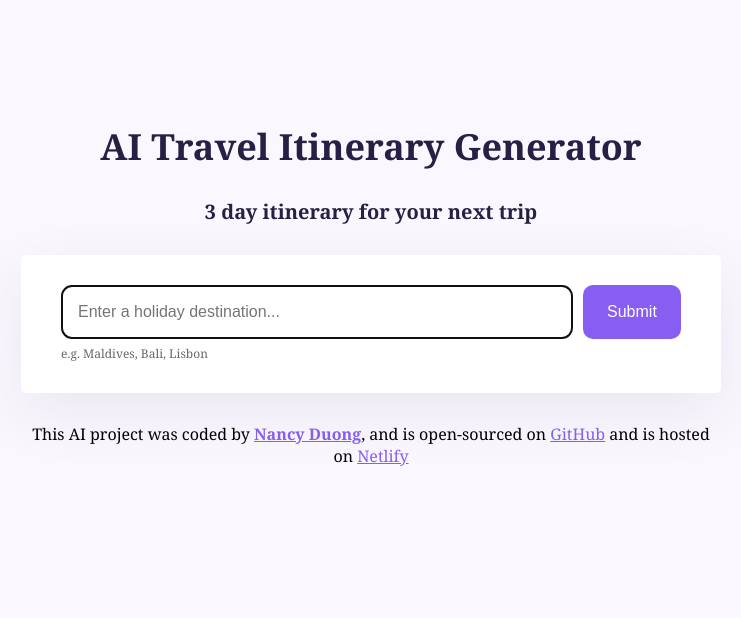
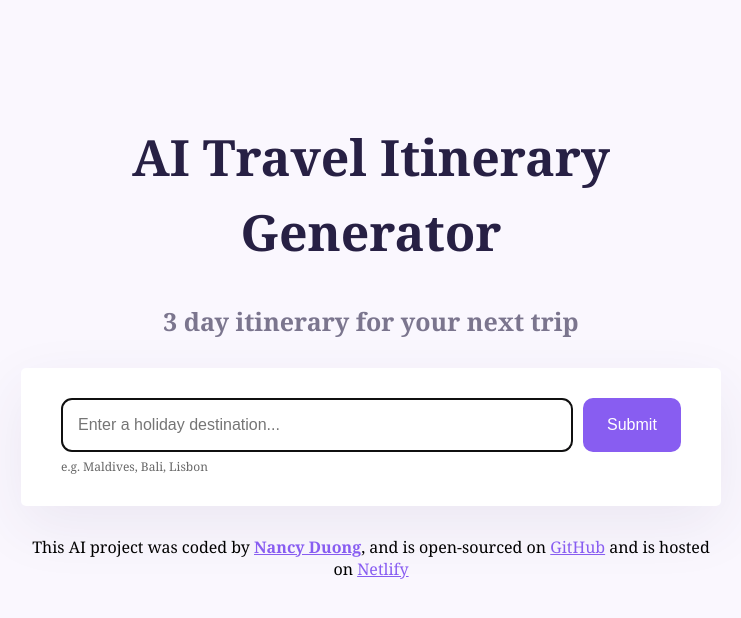
Before and after one commit to nanceed/AI-travel-generator, a plain HTML site: page index.html in a window 1280 px wide. Shown: the whole page, without its empty margins (269-1010 px from the left). Drawn offline with nearby package versions, Linux system fonts and the light colour scheme.

Commit message:
Modified the CSS for header

```diff
--- a/src/style.css
+++ b/src/style.css
@@ -13,7 +13,7 @@ header {
 
 h1 {
     font-weight:800;
-    font-size:36px;
+    font-size:50px;
     line-height: 1.5;
     color:#272044;
     text-align: center;
@@ -21,8 +21,9 @@ h1 {
 
 h2 {
     text-align: center;
-    font-size: 20px;
+    font-size: 25px;
     color:#272044;
+    opacity:0.6;
 }
 
 form {
```
